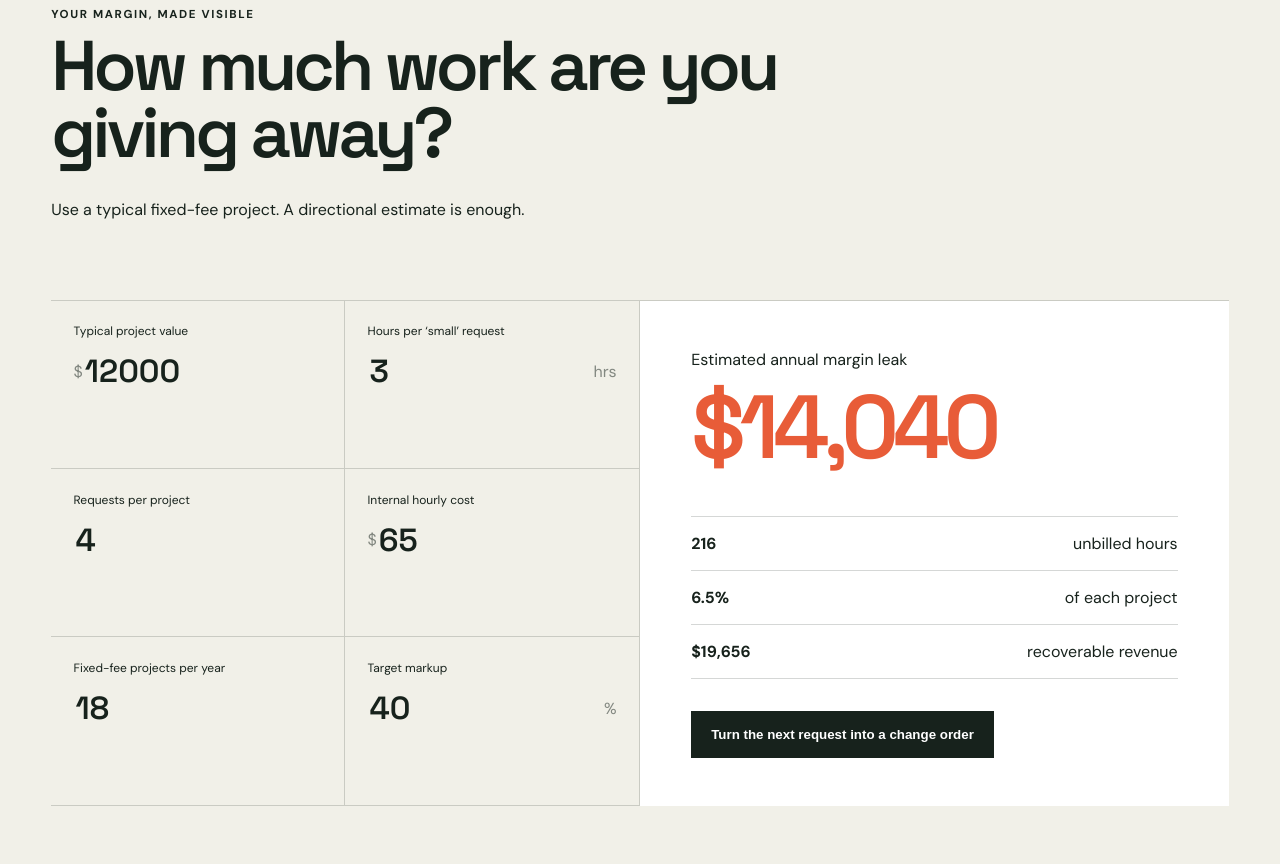
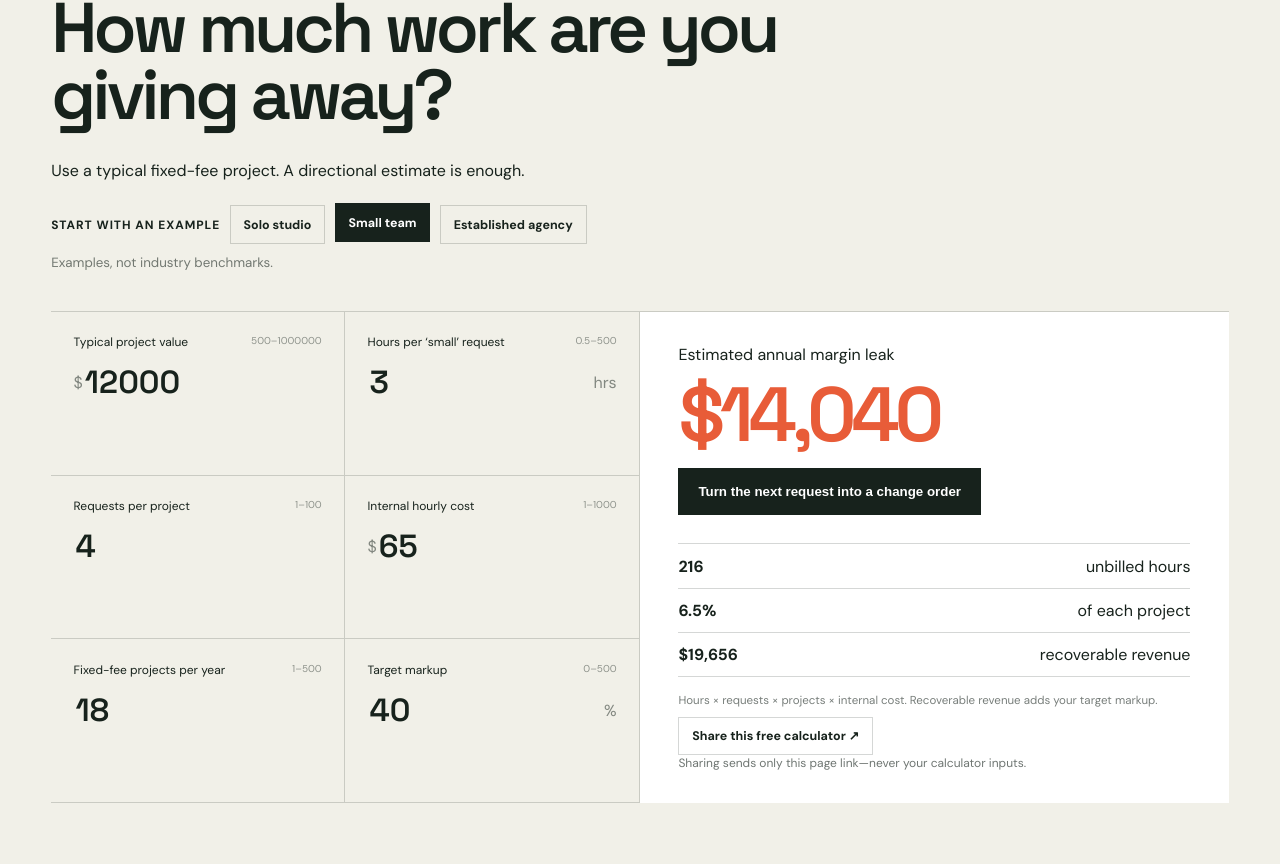
Before and after one commit to rustumsk/LET-GPT5.6-SOL-COOK, a Next.js app: page / in a window 1280 px wide. Shown: the part 1476-2340 px from the top of the page. Built offline with nearby package versions, Linux system fonts and the light colour scheme.

Commit message:
feat: improve calculator conversion flow (#15)
* feat: improve calculator conversion flow

* fix: surface result action above the fold

```diff
--- a/src/app/globals.css
+++ b/src/app/globals.css
@@ -174,7 +174,7 @@ a {
   margin: 2rem 0;
 }
 .calculator {
-  padding: 10vw 4vw;
+  padding: 7vw 4vw;
 }
 .calculator-intro {
   max-width: 730px;
@@ -189,7 +189,43 @@ a {
   display: grid;
   grid-template-columns: 1fr 1fr;
   border-top: 1px solid var(--line);
-  margin-top: 5rem;
+  margin-top: 2.5rem;
+}
+.presets {
+  display: flex;
+  flex-wrap: wrap;
+  align-items: center;
+  gap: 0.6rem;
+  margin-top: 1.5rem;
+}
+.presets > span {
+  font-size: 0.75rem;
+  font-weight: 700;
+  text-transform: uppercase;
+  letter-spacing: 0.08em;
+}
+.presets button,
+.share {
+  border: 1px solid var(--line);
+  background: transparent;
+  color: inherit;
+  padding: 0.65rem 0.8rem;
+  font: 700 0.78rem var(--font-body);
+  cursor: pointer;
+  transition:
+    background 0.2s,
+    color 0.2s,
+    transform 0.2s;
+}
+.presets button:hover,
+.presets button[aria-pressed="true"] {
+  background: var(--ink);
+  color: white;
+  transform: translateY(-2px);
+}
+.presets small {
+  width: 100%;
+  opacity: 0.58;
 }
 .workspace form {
   display: grid;
@@ -208,6 +244,14 @@ a {
   font-size: 0.75rem;
   margin-bottom: 0.7rem;
 }
+.field > span small {
+  float: right;
+  opacity: 0.45;
+  font-weight: 400;
+}
+.field.invalid {
+  box-shadow: inset 4px 0 var(--rust);
+}
 .field div {
   display: flex;
   align-items: center;
@@ -225,27 +269,64 @@ a {
   outline: 0;
 }
 .result {
-  padding: 3rem 4vw;
+  padding: 2rem 3vw;
   background: white;
 }
 .result > p {
   margin: 0;
 }
 .result > strong {
-  font: 600 clamp(3.5rem, 7vw, 7rem) var(--font-display);
+  display: block;
+  font: 600 clamp(3.5rem, 6vw, 6rem) var(--font-display);
   letter-spacing: -0.07em;
   color: var(--rust);
+}
+.result-action {
+  margin: 0.35rem 0 0.75rem;
 }
 .result-lines {
   display: grid;
   border-top: 1px solid var(--line);
-  margin: 2rem 0;
+  margin: 1rem 0;
 }
 .result-lines span {
   display: flex;
   justify-content: space-between;
-  padding: 1rem 0;
+  padding: 0.7rem 0;
   border-bottom: 1px solid var(--line);
+}
+.primary:disabled {
+  opacity: 0.38;
+  cursor: not-allowed;
+  transform: none;
+}
+.formula {
+  max-width: 520px;
+  font-size: 0.72rem;
+  line-height: 1.45;
+  opacity: 0.58;
+}
+.share {
+  display: inline-block;
+  margin-top: 0.4rem;
+}
+.share:hover {
+  background: var(--acid);
+  transform: translateY(-2px);
+}
+.action-status {
+  margin-left: 0.7rem;
+  font-size: 0.75rem;
+  font-weight: 700;
+}
+.result-help,
+.validation {
+  color: var(--rust);
+  font-size: 0.82rem;
+}
+.validation {
+  grid-column: 1 / -1;
+  padding: 0 1.4rem;
 }
 .preview {
   margin-top: 5rem;
--- a/src/components/calculator.tsx
+++ b/src/components/calculator.tsx
@@ -1,45 +1,136 @@
 "use client";
 
-import { useMemo, useState } from "react";
+import { useMemo, useRef, useState } from "react";
 import {
   calculateLeak,
   formatChangeOrder,
+  scopeInputSchema,
   type ScopeInput,
 } from "@/lib/scope-calculator";
 import { track } from "@/lib/analytics";
 
-const initial: ScopeInput = {
+type DraftInput = Record<keyof ScopeInput, string>;
+
+export const presets = {
+  "Solo studio": {
+    projectValue: 6000,
+    extraHours: 2,
+    hourlyCost: 45,
+    requestsPerProject: 3,
+    projectsPerYear: 16,
+    markupPercent: 35,
+  },
+  "Small team": {
     projectValue: 12000,
     extraHours: 3,
     hourlyCost: 65,
     requestsPerProject: 4,
     projectsPerYear: 18,
     markupPercent: 40,
-};
+  },
+  "Established agency": {
+    projectValue: 25000,
+    extraHours: 5,
+    hourlyCost: 90,
+    requestsPerProject: 5,
+    projectsPerYear: 24,
+    markupPercent: 45,
+  },
+} satisfies Record<string, ScopeInput>;
+
+const toDraft = (input: ScopeInput): DraftInput =>
+  Object.fromEntries(
+    Object.entries(input).map(([key, value]) => [key, String(value)]),
+  ) as DraftInput;
+
 const money = new Intl.NumberFormat("en-US", {
   style: "currency",
   currency: "USD",
   maximumFractionDigits: 0,
 });
 
+async function copyText(text: string) {
+  if (!navigator.clipboard?.writeText) throw new Error("Clipboard unavailable");
+  await navigator.clipboard.writeText(text);
+}
+
 export function Calculator() {
-  const [input, setInput] = useState(initial);
+  const [draft, setDraft] = useState(() => toDraft(presets["Small team"]));
+  const [activePreset, setActivePreset] = useState<string>("Small team");
   const [description, setDescription] = useState(
     "Add a newsletter signup integration",
   );
   const [preview, setPreview] = useState(false);
-  const [copied, setCopied] = useState(false);
-  const result = useMemo(() => calculateLeak(input), [input]);
-  const update = (key: keyof ScopeInput, value: string) =>
-    setInput((current) => ({ ...current, [key]: Number(value) }));
+  const [copyStatus, setCopyStatus] = useState("");
+  const [shareStatus, setShareStatus] = useState("");
+  const completedTracked = useRef(false);
+  const parsed = useMemo(
+    () =>
+      scopeInputSchema.safeParse(
+        Object.fromEntries(
+          Object.entries(draft).map(([key, value]) => [key, Number(value)]),
+        ),
+      ),
+    [draft],
+  );
+  const input = parsed.success ? parsed.data : null;
+  const result = input ? calculateLeak(input) : null;
+
+  const update = (key: keyof ScopeInput, value: string) => {
+    setActivePreset("");
+    setDraft((current) => {
+      const next = { ...current, [key]: value };
+      const valid = scopeInputSchema.safeParse(
+        Object.fromEntries(
+          Object.entries(next).map(([entryKey, entryValue]) => [
+            entryKey,
+            Number(entryValue),
+          ]),
+        ),
+      ).success;
+      if (valid && !completedTracked.current) {
+        completedTracked.current = true;
+        track("calculator_completed");
+      }
+      return next;
+    });
+  };
+  const applyPreset = (name: keyof typeof presets) => {
+    setDraft(toDraft(presets[name]));
+    setActivePreset(name);
+    track("preset_selected");
+  };
   const showPreview = () => {
+    if (!input) return;
     setPreview(true);
     track("preview_generated");
   };
   const copy = async () => {
-    await navigator.clipboard.writeText(formatChangeOrder(description, input));
-    setCopied(true);
+    if (!input) return;
+    try {
+      await copyText(formatChangeOrder(description, input));
+      setCopyStatus("Copied ✓");
       track("copy_clicked");
+    } catch {
+      setCopyStatus("Select the summary and copy it manually.");
+    }
+  };
+  const share = async () => {
+    const shareData = {
+      title: "ScopeSignal",
+      text: "See what unbilled scope changes may be costing your agency.",
+      url: window.location.href.split("#")[0] + "#calculator",
+    };
+    try {
+      const canShare = typeof navigator.share === "function";
+      if (canShare) await navigator.share(shareData);
+      else await copyText(shareData.url);
+      setShareStatus(canShare ? "Shared ✓" : "Link copied ✓");
+      track("share_clicked");
+    } catch (error) {
+      if ((error as DOMException).name !== "AbortError")
+        setShareStatus("Copy the page address to share it.");
+    }
   };
 
   return (
@@ -50,16 +141,27 @@ export function Calculator() {
         <p>
           Use a typical fixed-fee project. A directional estimate is enough.
         </p>
+        <div className="presets" aria-label="Example agency sizes">
+          <span>Start with an example</span>
+          {Object.keys(presets).map((name) => (
+            <button
+              key={name}
+              type="button"
+              aria-pressed={activePreset === name}
+              onClick={() => applyPreset(name as keyof typeof presets)}
+            >
+              {name}
+            </button>
+          ))}
+          <small>Examples, not industry benchmarks.</small>
+        </div>
       </div>
       <div className="workspace">
-        <form
-          onFocus={() => track("calculator_started")}
-          onChange={() => track("calculator_completed")}
-        >
+        <form onFocus={() => track("calculator_started")}>
           <Field
             label="Typical project value"
             prefix="$"
-            value={input.projectValue}
+            value={draft.projectValue}
             min={500}
             max={1000000}
             onChange={(v) => update("projectValue", v)}
@@ -67,7 +169,7 @@ export function Calculator() {
           <Field
             label="Hours per ‘small’ request"
             suffix="hrs"
-            value={input.extraHours}
+            value={draft.extraHours}
             min={0.5}
             max={500}
             step={0.5}
@@ -75,7 +177,7 @@ export function Calculator() {
           />
           <Field
             label="Requests per project"
-            value={input.requestsPerProject}
+            value={draft.requestsPerProject}
             min={1}
             max={100}
             onChange={(v) => update("requestsPerProject", v)}
@@ -83,14 +185,14 @@ export function Calculator() {
           <Field
             label="Internal hourly cost"
             prefix="$"
-            value={input.hourlyCost}
+            value={draft.hourlyCost}
             min={1}
             max={1000}
             onChange={(v) => update("hourlyCost", v)}
           />
           <Field
             label="Fixed-fee projects per year"
-            value={input.projectsPerYear}
+            value={draft.projectsPerYear}
             min={1}
             max={500}
             onChange={(v) => update("projectsPerYear", v)}
@@ -98,15 +200,28 @@ export function Calculator() {
           <Field
             label="Target markup"
             suffix="%"
-            value={input.markupPercent}
+            value={draft.markupPercent}
             min={0}
             max={500}
             onChange={(v) => update("markupPercent", v)}
           />
+          {!input && (
+            <p className="validation" role="alert">
+              Complete every field using a value within the shown range.
+            </p>
+          )}
         </form>
         <div className="result" aria-live="polite">
           <p>Estimated annual margin leak</p>
-          <strong>{money.format(result.annualCost)}</strong>
+          <strong>{result ? money.format(result.annualCost) : "—"}</strong>
+          <button
+            className="primary result-action"
+            disabled={!input}
+            onClick={showPreview}
+          >
+            Turn the next request into a change order
+          </button>
+          {result ? (
             <div className="result-lines">
               <span>
                 <b>{Math.round(result.annualHours)}</b> unbilled hours
@@ -119,12 +234,27 @@ export function Calculator() {
                 revenue
               </span>
             </div>
-          <button className="primary" onClick={showPreview}>
-            Turn the next request into a change order
+          ) : (
+            <p className="result-help">
+              Fix the highlighted inputs to see your estimate.
+            </p>
+          )}
+          <p className="formula">
+            Hours × requests × projects × internal cost. Recoverable revenue
+            adds your target markup.
+          </p>
+          <button className="share" type="button" onClick={share}>
+            Share this free calculator ↗
           </button>
+          <span className="action-status" aria-live="polite">
+            {shareStatus}
+          </span>
+          <p className="privacy-note">
+            Sharing sends only this page link—never your calculator inputs.
+          </p>
         </div>
       </div>
-      {preview && (
+      {preview && input && (
         <div className="preview">
           <div>
             <p className="eyebrow">Client-ready preview</p>
@@ -139,7 +269,7 @@ export function Calculator() {
             </label>
           </div>
           <pre>{formatChangeOrder(description, input)}</pre>
-          <button onClick={copy}>{copied ? "Copied ✓" : "Copy summary"}</button>
+          <button onClick={copy}>{copyStatus || "Copy summary"}</button>
         </div>
       )}
     </section>
@@ -159,19 +289,28 @@ function Field({
   label: string;
   prefix?: string;
   suffix?: string;
-  value: number;
+  value: string;
   min: number;
   max: number;
   step?: number;
   onChange: (value: string) => void;
 }) {
+  const number = Number(value);
+  const invalid =
+    value === "" || !Number.isFinite(number) || number < min || number > max;
   return (
-    <label className="field">
-      <span>{label}</span>
+    <label className={`field${invalid ? " invalid" : ""}`}>
+      <span>
+        {label}{" "}
+        <small>
+          {min}–{max}
+        </small>
+      </span>
       <div>
         {prefix && <i>{prefix}</i>}
         <input
           aria-label={label}
+          aria-invalid={invalid}
           type="number"
           value={value}
           min={min}
--- a/src/lib/analytics.ts
+++ b/src/lib/analytics.ts
@@ -1,8 +1,10 @@
 export type FunnelEvent =
   | "calculator_started"
   | "calculator_completed"
+  | "preset_selected"
   | "preview_generated"
   | "copy_clicked"
+  | "share_clicked"
   | "interview_intent";
 
 export function track(event: FunnelEvent) {
```
Also changed, not shown: 1 other file (tests, documents, lock files or other folders). Lines whose indentation alone changed are shown as unchanged.
